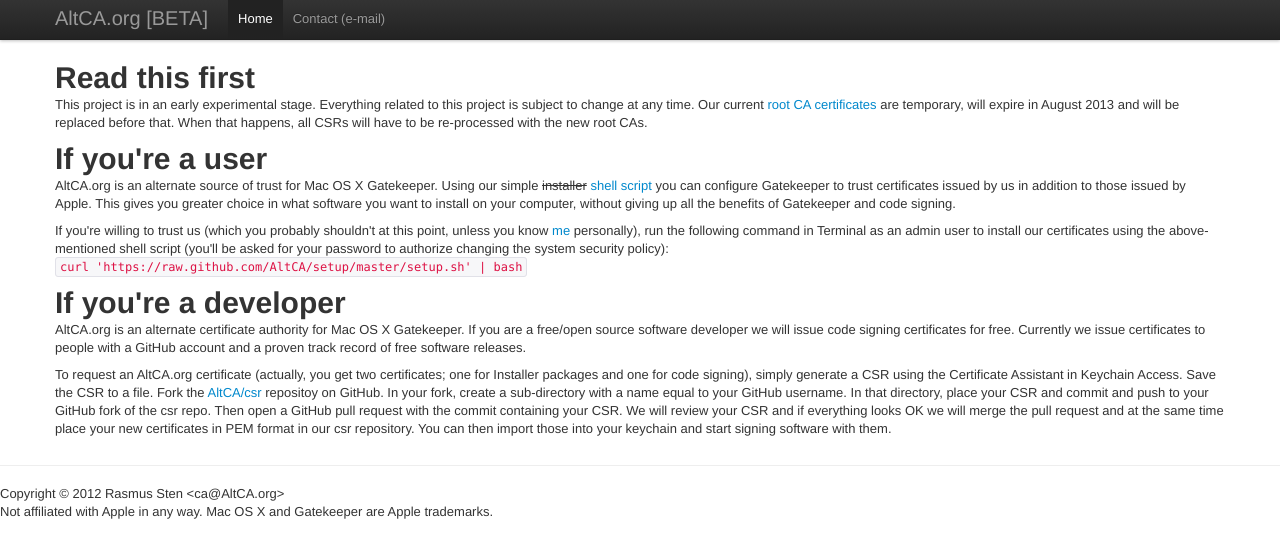
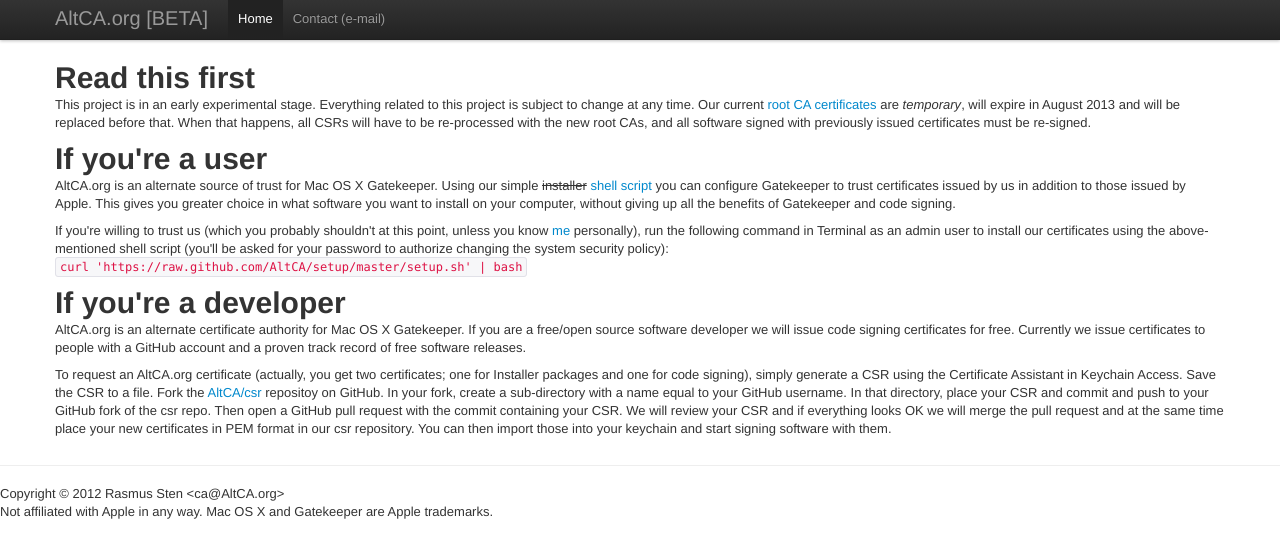
Before and after one commit to AltCA/www, a plain HTML site: page index.html in a window 1280 px wide. Drawn offline with nearby package versions, Linux system fonts and the light colour scheme.

Commit message:
disclaimer++

```diff
--- a/index.html
+++ b/index.html
@@ -52,8 +52,8 @@
 
     <div class="container">
       <h1>Read this first</h1>
-      <p>This project is in an early experimental stage. Everything related to this project is subject to change at any time. Our current <a href="https://github.com/AltCA/roots">root CA certificates</a> are temporary, will expire in August 2013 and will be replaced before that.
-	When that happens, all CSRs will have to be re-processed with the new root CAs.
+      <p>This project is in an early experimental stage. Everything related to this project is subject to change at any time. Our current <a href="https://github.com/AltCA/roots">root CA certificates</a> are <i>temporary</i>, will expire in August 2013 and will be replaced before that.
+	When that happens, all CSRs will have to be re-processed with the new root CAs, and all software signed with previously issued certificates must be re-signed.
       <h1>If you're a user</h1>
       <p>AltCA.org is an alternate source of trust for Mac OS X Gatekeeper. Using our simple <strike>installer</strike> <a href="https://github.com/AltCA/setup/blob/master/setup.sh">shell script</a> you can configure Gatekeeper to
 	trust certificates issued by us in addition to those issued by Apple. This gives you greater choice in what software you want
```
